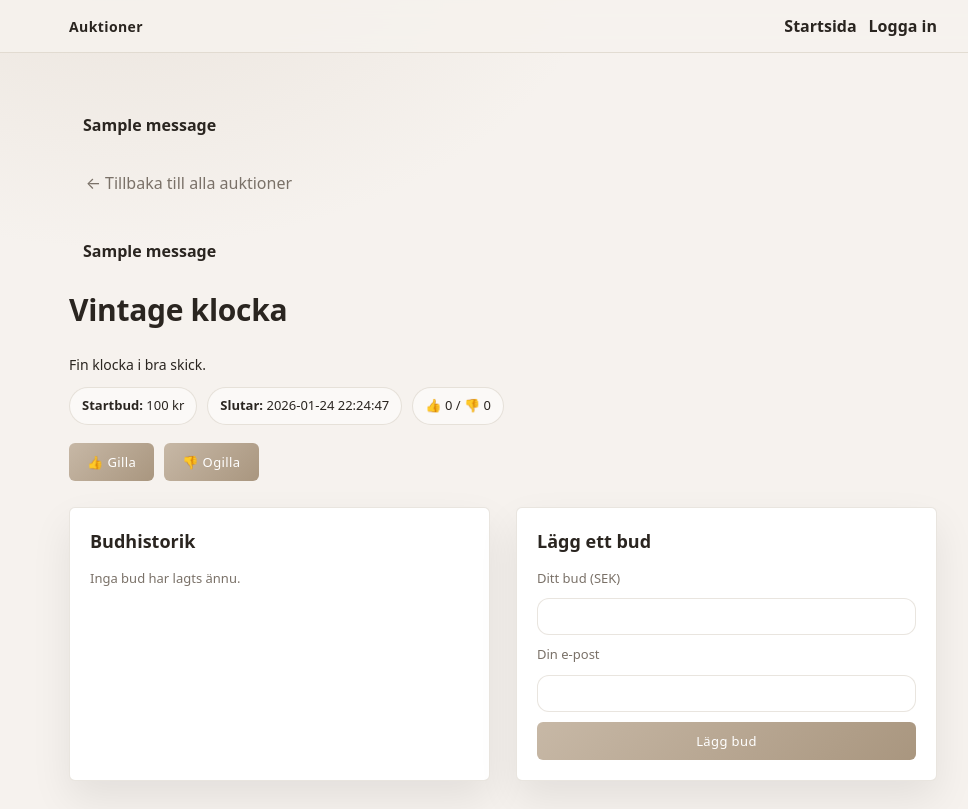
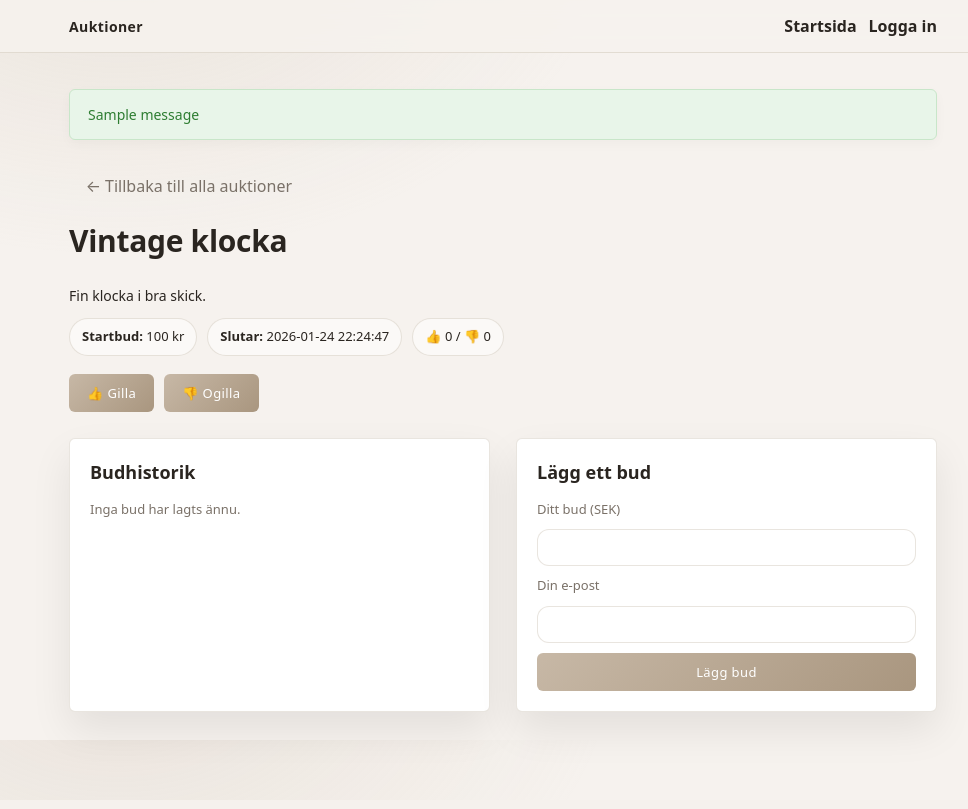
Before and after one commit to alexandrazasha/auction-site-flask, a Flask app: page /auction/1 in a window 1280 px wide. Shown: the whole page, without its empty margins (137-1105 px from the left). After the commit the page ends 763 px from the top, so only its background shows below. Run offline with Flask 3, Linux system fonts and the light colour scheme; data comes from the database, SQL or seed files in the repository; one stand-in notice (Sample message) is shown; data that the repository does not hold is empty.

Commit message:
Fixat dubbla flash-meddelanden, uppdaterat CSS och UML

```diff
--- a/app/__init__.py
+++ b/app/__init__.py
@@ -34,5 +34,4 @@ def create_app(test_config=None):
     app.register_blueprint(admin_bp)
     app.register_blueprint(auth_bp)
     app.register_blueprint(bid_bp)
-
     return app
--- a/app/static/css/style.css
+++ b/app/static/css/style.css
@@ -1,8 +1,8 @@
-:root{
+:root {
   /* Soft luxury – light */
-  --bg-main: #f6f2ee;          /* varm beige bakgrund */
-  --surface: #ffffff;         /* cards */
-  --surface-soft: #fbf9f7;    /* filter/paneler */
+  --bg-main: #f6f2ee;           /* varm beige bakgrund */
+  --surface: #ffffff;          /* cards */
+  --surface-soft: #fbf9f7;     /* filter/paneler */
 
   --taupe: #c7b8a6;
   --taupe-dark: #a9967f;
@@ -15,11 +15,17 @@
 
   --radius: 6px;
   --shadow: 0 18px 40px rgba(0,0,0,.08);
+
+  /* Flash-färger anpassade till temat */
+  --success-bg: #e8f5e9;
+  --success-text: #2e7d32;
+  --error-bg: #fbe9e7;
+  --error-text: #c62828;
 }
 
-*{ box-sizing: border-box; }
+* { box-sizing: border-box; }
 
-body{
+body {
   margin: 0;
   font-family: ui-sans-serif, system-ui, -apple-system, "Segoe UI", Roboto, Arial;
   background:
@@ -29,16 +35,16 @@ body{
   line-height: 1.5;
 }
 
-a{ color: inherit; text-decoration: none; }
+a { color: inherit; text-decoration: none; }
 
-.container{
+.container {
   max-width: 900px;
   margin: 0 auto;
   padding: 28px 16px;
 }
 
 /* ================= Header ================= */
-.site-header{
+.site-header {
   position: sticky;
   top: 0;
   z-index: 10;
@@ -47,47 +53,47 @@ a{ color: inherit; text-decoration: none; }
   backdrop-filter: blur(10px);
 }
 
-.header-inner{
+.header-inner {
   display: flex;
   align-items: center;
   justify-content: space-between;
   padding: 14px 16px;
 }
 
-.brand{
+.brand {
   font-size: 14px;
   font-weight: 600;
   letter-spacing: .4px;
 }
 
-.site-header + .container{
+.site-header + .container {
   padding-top: 36px;
 }
 
 /* ================= Typografi ================= */
-.page-title{
+.page-title {
   font-size: 30px;
   margin: 0 0 22px 0;
   letter-spacing: -.3px;
 }
 
-.section-title{
+.section-title {
   font-size: 18px;
   margin: 0 0 14px 0;
 }
 
-.auction-title{
+.auction-title {
   font-size: 18px;
   margin: 0 0 10px 0;
 }
 
-.auction-desc{
+.auction-desc {
   font-size: 14px;
   margin: 0 0 10px 0;
 }
 
 .auction-meta,
-.muted{
+.muted {
   font-size: 13px;
   color: var(--text-muted);
 }
@@ -99,7 +105,7 @@ a{ color: inherit; text-decoration: none; }
   background: linear-gradient(135deg, var(--taupe), var(--taupe-dark));
   color: #fff;
   border: none;
-  border-radius: 6px;
+  border-radius: var(--radius);
   padding: 10px 18px;
   font-size: 13px;
   font-family: inherit;
@@ -117,7 +123,6 @@ a{ color: inherit; text-decoration: none; }
   box-shadow: 0 6px 16px rgba(0,0,0,.15);
 }
 
-/* Specifik stil för mindre knappar i admin-tabellen */
 .admin-action-btn {
   padding: 6px 12px;
   font-size: 12px;
@@ -125,7 +130,6 @@ a{ color: inherit; text-decoration: none; }
   margin: 0 2px;
 }
 
-/* Grupp för åtgärdsknappar i admin-tabellen */
 .action-group {
   display: flex;
   flex-direction: column;
@@ -133,7 +137,6 @@ a{ color: inherit; text-decoration: none; }
   align-items: stretch;
 }
 
-/* Se till att knappar inuti formulär också sträcks ut */
 .action-group form,
 .action-group button {
   width: 100%;
@@ -141,7 +144,7 @@ a{ color: inherit; text-decoration: none; }
 }
 
 /* ================= Filter ================= */
-.filter-container{
+.filter-container {
   background: var(--surface-soft);
   border: 1px solid var(--border);
   padding: 20px;
@@ -149,27 +152,27 @@ a{ color: inherit; text-decoration: none; }
   margin-bottom: 26px;
 }
 
-.filter-form{
+.filter-form {
   display: flex;
   flex-wrap: wrap;
   gap: 16px;
   align-items: flex-end;
 }
 
-.filter-group{
+.filter-group {
   display: flex;
   flex-direction: column;
   gap: 6px;
 }
 
-.filter-group label{
+.filter-group label {
   font-size: 13px;
   font-weight: 600;
   color: var(--text-muted);
 }
 
 .filter-form input,
-.filter-form select{
+.filter-form select {
   padding: 10px;
   border-radius: 12px;
   border: 1px solid var(--border);
@@ -179,16 +182,16 @@ a{ color: inherit; text-decoration: none; }
 }
 
 /* ================= Auction list ================= */
-.auction-list{
+.auction-list {
   display: grid;
   grid-template-columns: repeat(2, 1fr);
   gap: 26px;
 }
-@media (max-width: 900px){
-  .auction-list{ grid-template-columns: 1fr; }
+@media (max-width: 900px) {
+  .auction-list { grid-template-columns: 1fr; }
 }
 
-.auction-card{
+.auction-card {
   background: var(--surface);
   border: 1px solid var(--border);
   border-radius: var(--radius);
@@ -197,26 +200,26 @@ a{ color: inherit; text-decoration: none; }
   transition: transform .2s ease, box-shadow .2s ease;
 }
 
-.auction-card:hover{
+.auction-card:hover {
   transform: translateY(-4px);
   box-shadow: 0 24px 48px rgba(0,0,0,.12);
 }
 
 /* ================= Detaljsida ================= */
-.back-link{
+.back-link {
   display: inline-block;
   margin: 10px 0 20px;
   color: var(--text-muted);
 }
 
-.detail-inline{
+.detail-inline {
   display: flex;
   flex-wrap: wrap;
   gap: 10px;
   margin: 12px 0 18px;
 }
 
-.pill{
+.pill {
   background: var(--surface-soft);
   border: 1px solid var(--border);
   padding: 8px 12px;
@@ -225,22 +228,22 @@ a{ color: inherit; text-decoration: none; }
   color: var(--text-main);
 }
 
-.detail-actions{
+.detail-actions {
   display: flex;
   gap: 10px;
   margin-bottom: 26px;
 }
 
-.detail-grid{
+.detail-grid {
   display: grid;
   grid-template-columns: 1fr 1fr;
   gap: 26px;
 }
-@media (max-width: 900px){
-  .detail-grid{ grid-template-columns: 1fr; }
+@media (max-width: 900px) {
+  .detail-grid { grid-template-columns: 1fr; }
 }
 
-.panel{
+.panel {
   background: var(--surface);
   border: 1px solid var(--border);
   border-radius: var(--radius);
@@ -249,24 +252,60 @@ a{ color: inherit; text-decoration: none; }
 }
 
 /* ================= Forms ================= */
-.form{
+.form {
   display: grid;
   gap: 10px;
 }
 
-.form label{
+.form label {
   font-size: 13px;
   color: var(--text-muted);
 }
 
-.form input{
+.form input {
   padding: 10px;
   border-radius: 12px;
   border: 1px solid var(--border);
 }
 
 /* =====================
-   Top nav (layout.html)
+   Flash messages - New & Integrated
+   ===================== */
+.flash-messages {
+  margin-bottom: 24px;
+}
+
+/* Denna klass matchar 'alert alert-{{ category }}' i din HTML */
+.alert {
+  padding: 14px 18px;
+  border-radius: var(--radius);
+  margin-bottom: 12px;
+  font-size: 14px;
+  font-weight: 500;
+  border: 1px solid var(--border);
+  box-shadow: 0 4px 12px rgba(0,0,0,0.03);
+  animation: slideDown 0.3s ease-out;
+}
+
+.alert-success {
+  background-color: var(--success-bg);
+  color: var(--success-text);
+  border-color: #c8e6c9;
+}
+
+.alert-error, .alert-danger {
+  background-color: var(--error-bg);
+  color: var(--error-text);
+  border-color: #ffccbc;
+}
+
+@keyframes slideDown {
+  from { opacity: 0; transform: translateY(-10px); }
+  to { opacity: 1; transform: translateY(0); }
+}
+
+/* =====================
+   Login form & Top Nav
    ===================== */
 .top-nav {
   display: flex;
@@ -279,54 +318,16 @@ a{ color: inherit; text-decoration: none; }
   font-weight: 600;
 }
 
-.top-nav a:hover {
-  text-decoration: underline;
-}
-
-/* =====================
-   Login form
-   ===================== */
 .login-form {
   max-width: 420px;
-  margin-top: 18px;
-}
-
-.login-form .filter-group input {
-  width: 100%;
-}
-
-/* =====================
-   Flash messages
-   ===================== */
-[class^="flash-"] {
-  padding: 12px 14px;
-  border-radius: 8px;
-  margin: 12px 0;
-  font-weight: 600;
-}
-
-/* Look för kategorier i Flask: success / error / warning / info */
-.flash-success { border: 1px solid #2e7d32; }
-.flash-error   { border: 1px solid #c62828; }
-.flash-warning { border: 1px solid #f9a825; }
-.flash-info    { border: 1px solid #1565c0; }
-
-.login-form {
-  max-width: 420px;
-  margin-top: 24px;
-}
-
-.login-form {
-  max-width: 420px;
-  margin-top: 32px;
-}
-
-.login-form {
+  margin: 32px auto;
   background: rgba(255,255,255,0.6);
   padding: 24px;
   border-radius: 12px;
+  box-shadow: var(--shadow);
 }
 
 .login-form button {
+  width: 100%;
   margin-top: 20px;
 }
--- a/app/templates/auction_detail.html
+++ b/app/templates/auction_detail.html
@@ -7,17 +7,7 @@
 {% block content %}
 <a href="{{ url_for('public.index') }}" class="back-link">← Tillbaka till alla auktioner</a>
 {#- Block som visar "flash"-meddelanden, typ "Ditt bud har lagts!" -#}
-{% with messages = get_flashed_messages(with_categories=true) %}
-  {% if messages %}
-    <div class="flash-messages">
-      {% for category, message in messages %}
-        <div class="alert alert-{{ category }}">
-          {{ message }}
-        </div>
-      {% endfor %}
-    </div>
-  {% endif %}
-{% endwith %}
+
 
 {#- Huvudrubrik och beskrivning för auktionen -#}
 <h1 class="page-title">{{ auction["title"] }}</h1>
```
Also changed, not shown: README.md.
